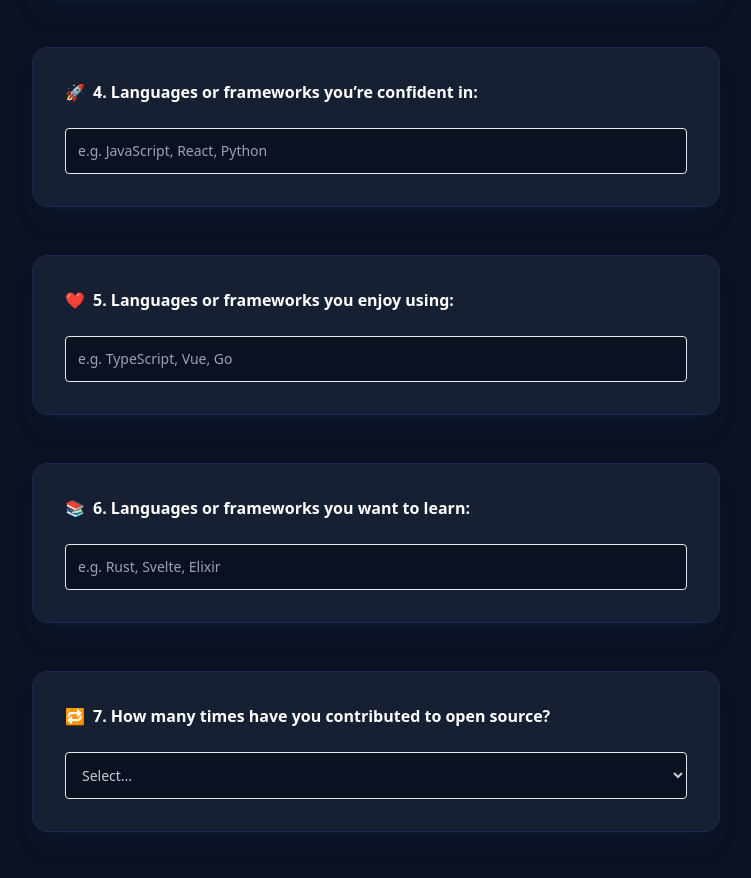
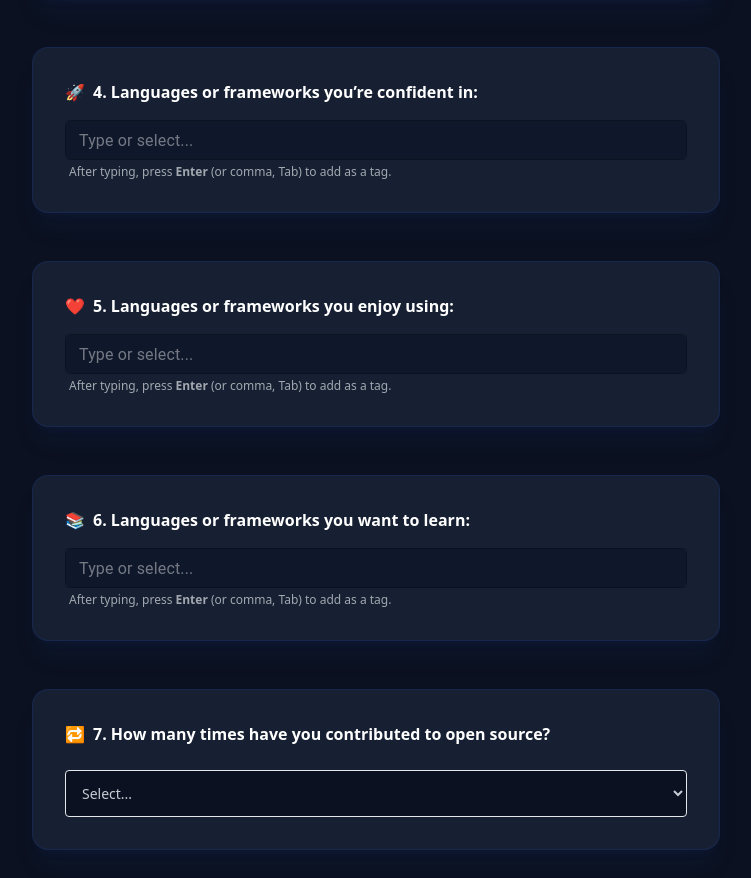
Before and after one commit to KDevs-SpurHacs2025/FirstIssue, a React (Vite) app in the folder frontend/: page /survey in a window 1280 px wide. Shown: the part 1001-1879 px from the top of the page, without its empty margins (264-1015 px from the left). Built offline with nearby package versions, Linux system fonts and the light colour scheme.

Commit message:
Auto Complete Tags with library

```diff
--- a/frontend/package.json
+++ b/frontend/package.json
@@ -11,7 +11,7 @@
   },
   "dependencies": {
     "@emotion/react": "^11.14.0",
-    "@emotion/styled": "^11.14.0",
+    "@emotion/styled": "^11.14.1",
     "@mui/icons-material": "^7.1.2",
     "@mui/material": "^7.1.2",
     "@reduxjs/toolkit": "^2.8.2",
--- a/frontend/src/components/AutocompleteTagsInput.tsx
+++ b/frontend/src/components/AutocompleteTagsInput.tsx
@@ -0,0 +1,177 @@
+import * as React from "react";
+import Autocomplete from "@mui/material/Autocomplete";
+import TextField from "@mui/material/TextField";
+
+// 대표적인 언어/프레임워크/라이브러리 옵션
+const languageOptions = [
+  "JavaScript",
+  "TypeScript",
+  "Python",
+  "Java",
+  "C#",
+  "C++",
+  "C",
+  "Go",
+  "Rust",
+  "Kotlin",
+  "Swift",
+  "PHP",
+  "Ruby",
+  "Scala",
+  "Dart",
+  "Elixir",
+  "Perl",
+  "R",
+  "MATLAB",
+  "HTML",
+  "CSS",
+  "Sass",
+  "Less",
+  "SQL",
+  "GraphQL",
+  "Shell",
+  "Bash",
+  "PowerShell",
+  "React",
+  "Vue",
+  "Angular",
+  "Svelte",
+  "Next.js",
+  "Nuxt.js",
+  "Gatsby",
+  "Remix",
+  "Redux",
+  "MobX",
+  "Recoil",
+  "Zustand",
+  "Jest",
+  "Testing Library",
+  "Cypress",
+  "Playwright",
+  "Node.js",
+  "Express",
+  "NestJS",
+  "Koa",
+  "Fastify",
+  "Spring",
+  "Spring Boot",
+  "Django",
+  "Flask",
+  "Rails",
+  "Laravel",
+  "ASP.NET",
+  "Unity",
+  "Unreal",
+  "TensorFlow",
+  "PyTorch",
+  "Scikit-learn",
+  "Pandas",
+  "NumPy",
+  "OpenCV",
+  "LangChain",
+  "Hugging Face",
+  "Firebase",
+  "MongoDB",
+  "MySQL",
+  "PostgreSQL",
+  "Redis",
+  "Docker",
+  "Kubernetes",
+  "AWS",
+  "GCP",
+  "Azure",
+  "Vercel",
+  "Netlify",
+  "Jenkins",
+  "GitHub Actions",
+  "Travis CI",
+  "CircleCI",
+  "Figma",
+  "Storybook",
+  "Three.js",
+  "D3.js",
+  "Chart.js",
+  "Ant Design",
+  "Material UI",
+  "Tailwind CSS",
+  "Bootstrap",
+  "Chakra UI",
+  "Emotion",
+  "Styled Components",
+  "Webpack",
+  "Vite",
+  "Rollup",
+  "Parcel",
+  "Babel",
+  "ESLint",
+  "Prettier",
+  "Yarn",
+  "npm",
+  "pnpm",
+];
+
+interface AutocompleteTagsInputProps {
+  value: string[];
+  onChange: (newValue: string[]) => void;
+  label?: string;
+  placeholder?: string;
+}
+
+const AutocompleteTagsInput: React.FC<AutocompleteTagsInputProps> = ({
+  value,
+  onChange,
+  label,
+  placeholder = "Type or select...",
+}) => {
+  return (
+    <Autocomplete
+      multiple
+      freeSolo
+      options={languageOptions}
+      value={value}
+      onChange={(_, newValue) => {
+        // newValue: (string | any)[]
+        // string만 추출
+        onChange(newValue.map((v) => (typeof v === "string" ? v : String(v))));
+      }}
+      renderTags={(tagValue, getTagProps) =>
+        tagValue.map((option, index) => (
+          <span
+            key={option}
+            {...getTagProps({ index })}
+            style={{
+              display: "inline-flex",
+              alignItems: "center",
+              background: "#4b5563", // Tailwind bg-gray-600
+              color: "#fff",
+              borderRadius: 8,
+              padding: "4px 10px",
+              margin: 2,
+              fontSize: 13,
+            }}
+          >
+            {option}
+          </span>
+        ))
+      }
+      renderInput={(params) => (
+        <TextField
+          {...params}
+          label={label}
+          placeholder={placeholder}
+          variant="outlined"
+          size="small"
+          sx={{
+            background: "#0f172a",
+            borderRadius: 2,
+            input: { color: "#fff" },
+            label: { color: "#fff" },
+          }}
+        />
+      )}
+      sx={{ width: "100%", mt: 2 }}
+    />
+  );
+};
+
+export default AutocompleteTagsInput;
--- a/frontend/src/pages/Survey.tsx
+++ b/frontend/src/pages/Survey.tsx
@@ -29,6 +29,7 @@ import { motion } from "framer-motion";
 import { questionBlockMotion } from "../animations/surveyAnimation";
 import Footer from "../components/Footer";
 import LoadingScreen from "../components/LoadingScreen";
+import AutocompleteTagsInput from "../components/AutocompleteTagsInput";
 
 // localStorage 관리 함수들
 interface SurveyAnswers {
@@ -544,19 +545,14 @@ const Survey = () => {
                 </span>
                 4. Languages or frameworks you’re confident in:
               </label>
-              <input
-                type="text"
-                className={inputClass}
-                placeholder="e.g. JavaScript, React, Python"
-                value={confidentLangs.join(", ")}
-                onChange={(e) =>
-                  dispatch(
-                    setConfidentLangs(
-                      e.target.value.split(",").map((s) => s.trim())
-                    )
-                  )
-                }
+              <AutocompleteTagsInput
+                value={confidentLangs}
+                onChange={(newTags) => dispatch(setConfidentLangs(newTags))}
               />
+              <div className="text-xs text-text-gray mt-1 ml-1">
+                After typing, press <b>Enter</b> (or comma, Tab) to add as a
+                tag.
+              </div>
             </motion.div>
             {/* 5. Enjoy using */}
             <motion.div
@@ -573,19 +569,14 @@ const Survey = () => {
                 </span>
                 5. Languages or frameworks you enjoy using:
               </label>
-              <input
-                type="text"
-                className={inputClass}
-                placeholder="e.g. TypeScript, Vue, Go"
-                value={enjoyLangs.join(", ")}
-                onChange={(e) =>
-                  dispatch(
-                    setEnjoyLangs(
-                      e.target.value.split(",").map((s) => s.trim())
-                    )
-                  )
-                }
+              <AutocompleteTagsInput
+                value={enjoyLangs}
+                onChange={(newTags) => dispatch(setEnjoyLangs(newTags))}
               />
+              <div className="text-xs text-text-gray mt-1 ml-1">
+                After typing, press <b>Enter</b> (or comma, Tab) to add as a
+                tag.
+              </div>
             </motion.div>
             {/* 6. Want to learn */}
             <motion.div
@@ -602,19 +593,14 @@ const Survey = () => {
                 </span>
                 6. Languages or frameworks you want to learn:
               </label>
-              <input
-                type="text"
-                className={inputClass}
-                placeholder="e.g. Rust, Svelte, Elixir"
-                value={learnLangs.join(", ")}
-                onChange={(e) =>
-                  dispatch(
-                    setLearnLangs(
-                      e.target.value.split(",").map((s) => s.trim())
-                    )
-                  )
-                }
+              <AutocompleteTagsInput
+                value={learnLangs}
+                onChange={(newTags) => dispatch(setLearnLangs(newTags))}
               />
+              <div className="text-xs text-text-gray mt-1 ml-1">
+                After typing, press <b>Enter</b> (or comma, Tab) to add as a
+                tag.
+              </div>
             </motion.div>
             {/* 7. Contribution count */}
             <motion.div
```
Also changed, not shown: 1 other file (tests, documents, lock files or other folders).
